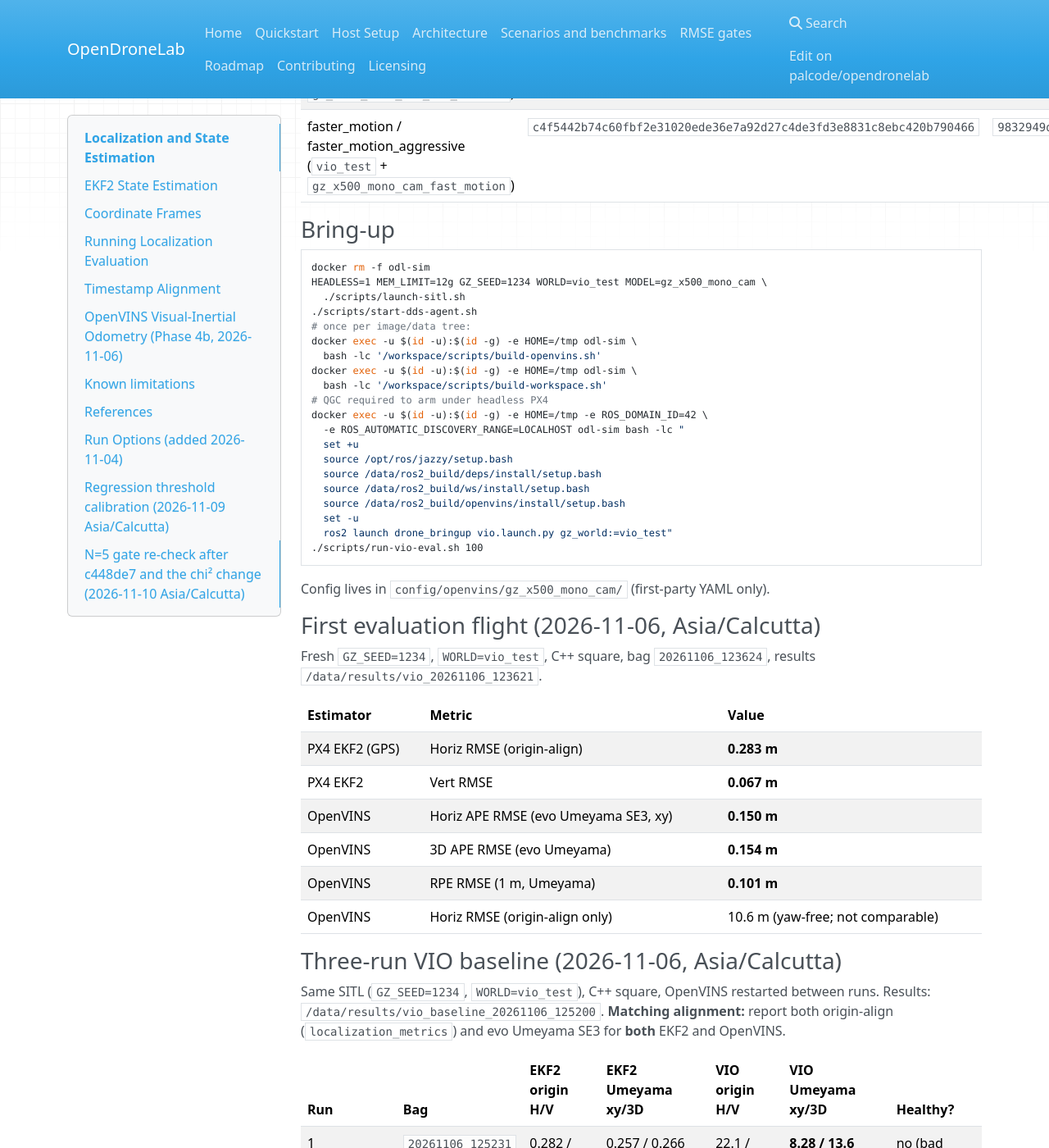
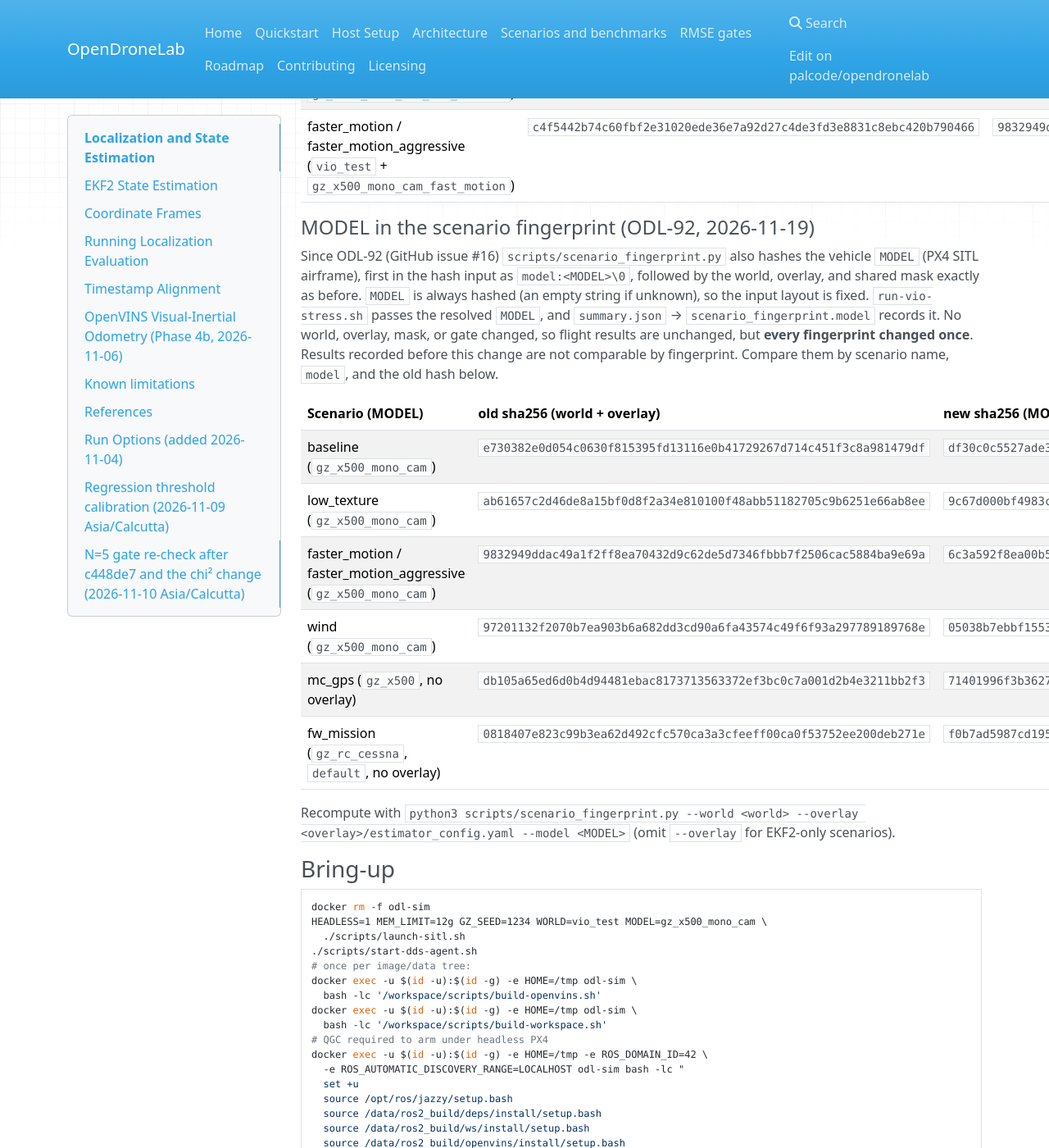
Before and after one commit to palcode/opendronelab, an MkDocs documentation site: the page built from docs/localization.md, in a window 1280 px wide and 1400 px high, scrolled down 10577 px. Shown: the whole window at 82% size. Built offline with MkDocs 1.6.1, drawn with Linux system fonts in a browser that asks for light colours; nearby versions of some CDN libraries.

Commit message:
fingerprint: include vehicle MODEL in scenario fingerprint (ODL-92) (#46)

```diff
--- a/docs/localization.md
+++ b/docs/localization.md
@@ -407,6 +407,32 @@ omitted the README edits:
 | wind (`vio_wind` + `gz_x500_mono_cam`) | `2267aeeb171d599b35200cc130f95c559c614e79fcb8016518cbd501eb294fba` | `97201132f2070b7ea903b6a682dd3cd90a6fa43574c49f6f93a297789189768e` |
 | low_texture (`vio_low_texture` + `gz_x500_mono_cam_low_texture`) | `8b2c7db584912b6872374923189af86f60c6a070d76965605fc6769c15aba239` | `ab61657c2d46de8a15bf0d8f2a34e810100f48abb51182705c9b6251e66ab8ee` |
 | faster_motion / faster_motion_aggressive (`vio_test` + `gz_x500_mono_cam_fast_motion`) | `c4f5442b74c60fbf2e31020ede36e7a92d27c4de3fd3e8831c8ebc420b790466` | `9832949ddac49a1f2ff8ea70432d9c62de5d7346fbbb7f2506cac5884ba9e69a` |
+
+#### MODEL in the scenario fingerprint (ODL-92, 2026-11-19)
+
+Since ODL-92 (GitHub issue #16) `scripts/scenario_fingerprint.py` also
+hashes the vehicle `MODEL` (PX4 SITL airframe), first in the hash input as
+`model:<MODEL>\0`, followed by the world, overlay, and shared mask exactly as
+before. `MODEL` is always hashed (an empty string if unknown), so the input
+layout is fixed. `run-vio-stress.sh` passes the resolved `MODEL`, and
+`summary.json` → `scenario_fingerprint.model` records it. No world, overlay,
+mask, or gate changed, so flight results are unchanged, but **every
+fingerprint changed once**. Results recorded before this change are not
+comparable by fingerprint. Compare them by scenario name, `model`, and the
+old hash below.
+
+| Scenario (MODEL) | old sha256 (world + overlay) | new sha256 (MODEL + world + overlay) |
+|---|---|---|
+| baseline (`gz_x500_mono_cam`) | `e730382e0d054c0630f815395fd13116e0b41729267d714c451f3c8a981479df` | `df30c0c5527ade3c0f51725e6cc24fb4ad020526f4701804ae1389719d9b72a9` |
+| low_texture (`gz_x500_mono_cam`) | `ab61657c2d46de8a15bf0d8f2a34e810100f48abb51182705c9b6251e66ab8ee` | `9c67d000bf4983c000f5260f03a61accc9fc84fd92e47b594f7a1bd1b7f23362` |
+| faster_motion / faster_motion_aggressive (`gz_x500_mono_cam`) | `9832949ddac49a1f2ff8ea70432d9c62de5d7346fbbb7f2506cac5884ba9e69a` | `6c3a592f8ea00b520d441720667169838fe652aeb9582b41af709a332b9cea74` |
+| wind (`gz_x500_mono_cam`) | `97201132f2070b7ea903b6a682dd3cd90a6fa43574c49f6f93a297789189768e` | `05038b7ebbf1553e17982475fd56ee7e610b3bdfa121962ad8dc712df412bc32` |
+| mc_gps (`gz_x500`, no overlay) | `db105a65ed6d0b4d94481ebac8173713563372ef3bc0c7a001d2b4e3211bb2f3` | `71401996f3b3627ace4f7d585715b3149b98f6e38e383148bde150ac37400e33` |
+| fw_mission (`gz_rc_cessna`, `default`, no overlay) | `0818407e823c99b3ea62d492cfc570ca3a3cfeeff00ca0f53752ee200deb271e` | `f0b7ad5987cd195a8fc9fc909702f8fb36d8661c3bd1f15f4d4b5c290781896c` |
+
+Recompute with
+`python3 scripts/scenario_fingerprint.py --world <world> --overlay <overlay>/estimator_config.yaml --model <MODEL>`
+(omit `--overlay` for EKF2-only scenarios).
 
 ### Bring-up
 
```
Also changed, not shown: CHANGELOG.md (+1 -0 lines), docs/simulation-guide.md (+10 -7 lines), 6 other files.
